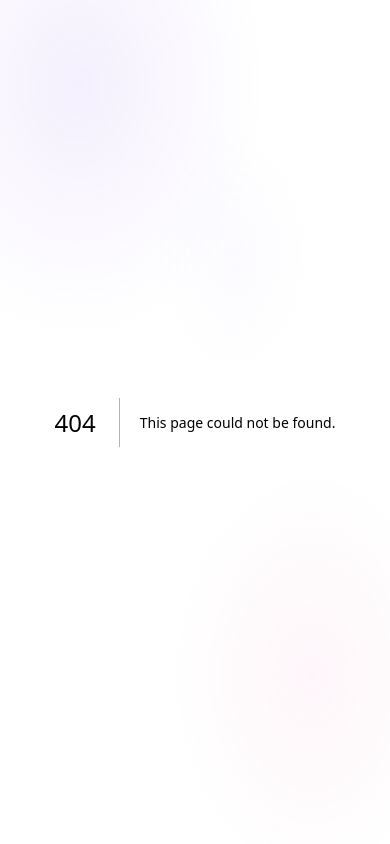
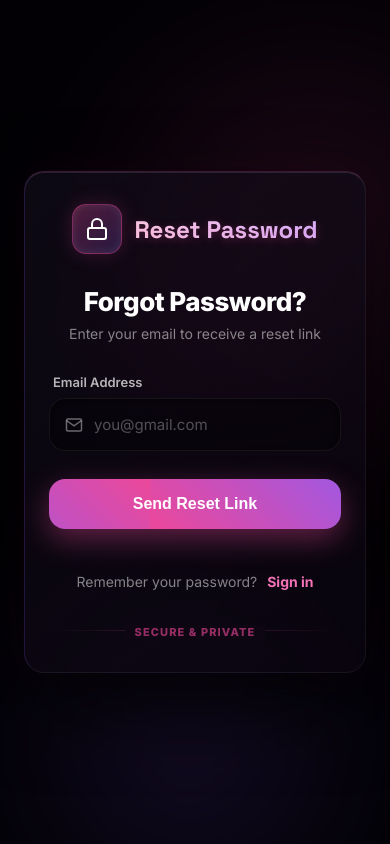
Before and after one commit to Myabe-T/hwasimulga, a Next.js app: page /forgot-password in a window 390 px wide. Before the commit this address had no page. Built offline with nearby package versions, Linux system fonts and the light colour scheme.

Commit message:
Fix login blur, responsive card width, add forgot password page, and enhance premium modal with FOMO timer and offer

```diff
--- /dev/null
+++ b/app/forgot-password/page.js
@@ -0,0 +1,97 @@
+'use client';
+import { useState } from 'react';
+import styles from '../login/login.module.css';
+
+export default function ForgotPasswordPage() {
+  const [email, setEmail] = useState('');
+  const [loading, setLoading] = useState(false);
+  const [status, setStatus] = useState(null); // 'success' or 'error'
+
+  function handleSubmit(e) {
+    e.preventDefault();
+    setLoading(true);
+    setStatus(null);
+
+    // Simulate API call
+    setTimeout(() => {
+      setLoading(false);
+      // Let's just pretend we sent it
+      setStatus('success');
+    }, 1500);
+  }
+
+  return (
+    <main className={styles.main}>
+      {/* Floating orbs */}
+      <div className={styles.orb1} />
+      <div className={styles.orb2} />
+      <div className={styles.orb3} />
+
+      <div className={styles.cardWrap}>
+        <div className={styles.card}>
+          {/* Logo */}
+          <div className={styles.logo}>
+            <div className={styles.logoIcon}>
+              <svg width="24" height="24" viewBox="0 0 24 24" fill="none" stroke="white" strokeWidth="2" strokeLinecap="round" strokeLinejoin="round">
+                <rect x="3" y="11" width="18" height="11" rx="2" ry="2"/>
+                <path d="M7 11V7a5 5 0 0 1 10 0v4"/>
+              </svg>
+            </div>
+            <span className={styles.logoText}>Reset Password</span>
+          </div>
+
+          <h1 className={styles.heading}>Forgot Password?</h1>
+          <p className={styles.sub}>Enter your email to receive a reset link</p>
+
+          {status === 'success' ? (
+            <div style={{textAlign:'center', padding:'20px', background:'rgba(34,197,94,.1)', border:'1px solid rgba(34,197,94,.2)', borderRadius:16, color:'#4ade80', animation:'slideUp 0.5s ease'}}>
+              <div style={{fontSize:40, marginBottom:10}}>✉️</div>
+              <strong style={{display:'block', fontSize:16, marginBottom:8}}>Reset Link Sent!</strong>
+              <div style={{fontSize:14, color:'rgba(255,255,255,.7)'}}>
+                If an account exists for <b>{email}</b>, you will receive a password reset link shortly.
+              </div>
+              <a href="/login" style={{display:'inline-block', marginTop:16, color:'#fff', textDecoration:'underline'}}>Back to Login</a>
+            </div>
+          ) : (
+            <form onSubmit={handleSubmit} className={styles.form}>
+              <div className={styles.field}>
+                <label className={styles.label}>Email Address</label>
+                <div className={styles.inputWrap}>
+                  <svg className={styles.inputIcon} width="18" height="18" viewBox="0 0 24 24" fill="none" stroke="currentColor" strokeWidth="2">
+                    <path d="M4 4h16c1.1 0 2 .9 2 2v12c0 1.1-.9 2-2 2H4c-1.1 0-2-.9-2-2V6c0-1.1.9-2 2-2z"/>
+                    <polyline points="22,6 12,13 2,6"/>
+                  </svg>
+                  <input
+                    className={`input ${styles.input}`}
+                    type="email"
+                    placeholder="you@gmail.com"
+                    value={email}
+                    onChange={e => setEmail(e.target.value)}
+                    required
+                  />
+                </div>
+              </div>
+
+              <button type="submit" className={styles.submitBtn} disabled={loading || !email}>
+                {loading ? 'Sending Link...' : 'Send Reset Link'}
+              </button>
+
+              <div className={styles.registerLink}>
+                Remember your password? <a href="/login">Sign in</a>
+              </div>
+            </form>
+          )}
+
+          {/* Sexy Flirty Line */}
+          <div style={{marginTop:30, textAlign:'center', position:'relative'}}>
+            <div style={{position:'absolute', top:'50%', left:0, right:0, height:1, background:'linear-gradient(90deg, transparent, rgba(236,72,153,.3), transparent)'}} />
+            <span style={{background:'#0e0713', padding:'0 10px', position:'relative', fontSize:11, color:'rgba(236,72,153,.6)', letterSpacing:'.1em', textTransform:'uppercase', fontWeight:800}}>
+              Secure & Private
+            </span>
+          </div>
+
+        </div>
+      </div>
+    </main>
+  );
+}
--- a/app/login/login.module.css
+++ b/app/login/login.module.css
@@ -55,30 +55,39 @@
 
 .card {
   width: 100%;
-  max-width: 400px;
+  max-width: 480px; /* Bigger on PC */
   background: linear-gradient(145deg, rgba(20, 15, 30, 0.6), rgba(10, 5, 15, 0.8));
   border: 1px solid rgba(255, 255, 255, 0.05);
   border-top-color: rgba(255, 100, 200, 0.2);
   border-left-color: rgba(139, 92, 246, 0.2);
   border-radius: 28px;
-  padding: 44px;
-  backdrop-filter: blur(40px);
-  -webkit-backdrop-filter: blur(40px);
+  padding: 50px 44px; /* Larger padding */
+  backdrop-filter: blur(20px); /* Reduced blur to prevent glitches */
+  -webkit-backdrop-filter: blur(20px);
   box-shadow:
     0 30px 80px rgba(0,0,0,0.8),
     inset 0 1px 0 rgba(255,255,255,0.1),
     0 0 40px rgba(236, 72, 153, 0.05);
   position: relative;
   z-index: 1;
-  transition: transform 0.4s cubic-bezier(0.175, 0.885, 0.32, 1.275);
+  transition: transform 0.3s ease, box-shadow 0.3s ease;
+  will-change: transform;
 }
 
 .card:hover {
-  transform: translateY(-5px) scale(1.02) rotateX(2deg) rotateY(2deg);
+  transform: translateY(-5px) scale(1.01); /* Removed rotation to fix blur glitch in Chrome */
   box-shadow:
     0 40px 100px rgba(0,0,0,0.9),
     inset 0 1px 0 rgba(255,255,255,0.2),
     0 0 60px rgba(236, 72, 153, 0.15);
+}
+
+@media (max-width: 600px) {
+  .card {
+    max-width: 100%;
+    padding: 32px 24px;
+    border-radius: 20px;
+  }
 }
 
 .logo {
--- a/app/login/page.js
+++ b/app/login/page.js
@@ -111,6 +111,9 @@ export default function LoginPage() {
                   )}
                 </button>
               </div>
+              <div style={{textAlign:'right', marginTop:4}}>
+                <a href="/forgot-password" style={{fontSize:12, color:'rgba(255,255,255,0.5)', textDecoration:'none', transition:'color 0.2s'}}>Forgot Password?</a>
+              </div>
             </div>
 
             {error && (
```
Also changed, not shown: app/gallery/page.js (+31 -22 lines).
